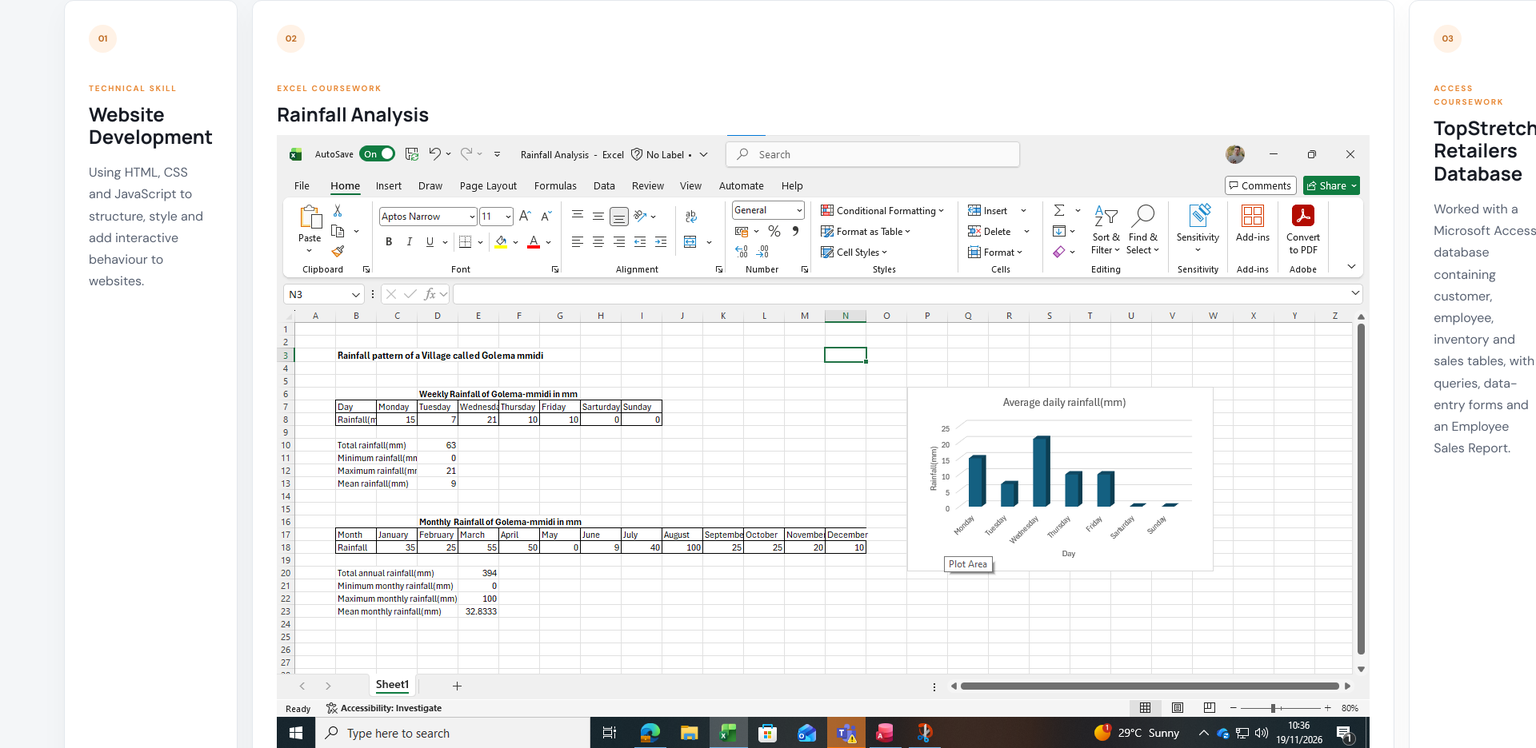
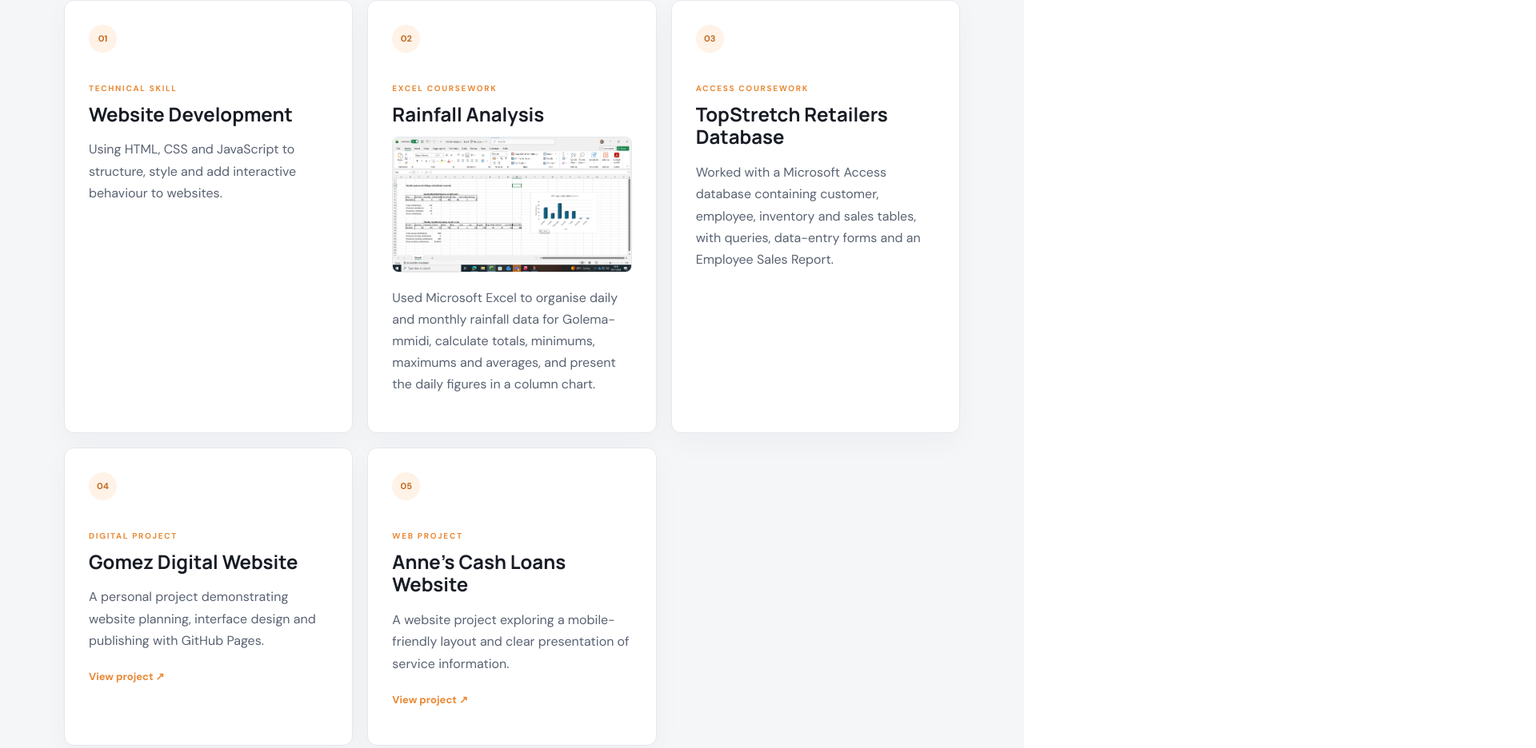
Before and after one commit to gomezdigital/Gomolemo-Personal-Portfolio-, a plain HTML site: page index.html in a window 1280 px wide. Shown: the part 4829-5765 px from the top of the page at 80% size, 1920 px wide, since content can reach past the window. Drawn offline with Linux system fonts and the light colour scheme.

Commit message:
Style coursework evidence screenshots

```diff
--- a/style.css
+++ b/style.css
@@ -86,6 +86,7 @@ a { color: inherit; }
 .feature-grid .content-card { min-width: 0; }
 .project-grid { display: grid; grid-template-columns: repeat(3,1fr); gap: 18px; }
 .project-card { position: relative; min-height: 280px; }
+.project-evidence { display: block; width: 100%; height: auto; max-height: 260px; margin: 14px 0 18px; object-fit: contain; object-position: left center; border: 1px solid var(--line); border-radius: 8px; background: #f8f9fb; }
 .project-number { display: inline-grid; place-items: center; width: 35px; height: 35px; margin-bottom: 26px; border-radius: 50%; background: #fff2e6; color: #bf6c24; font-size: 11px; font-weight: 800; }
 .project-card .text-link { display: inline-block; margin: 5px 0 15px; }
 .site-footer { padding: 45px 0 18px; color: white; background: var(--dark); }
```
